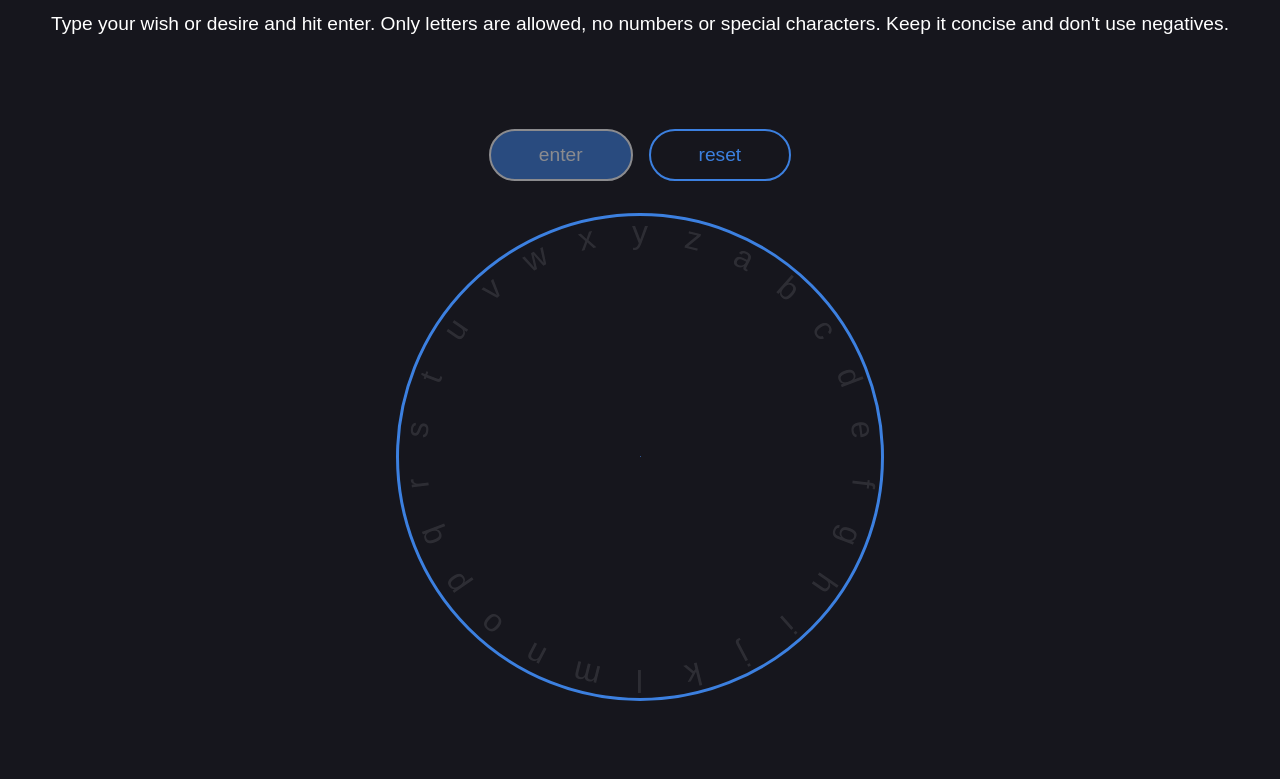
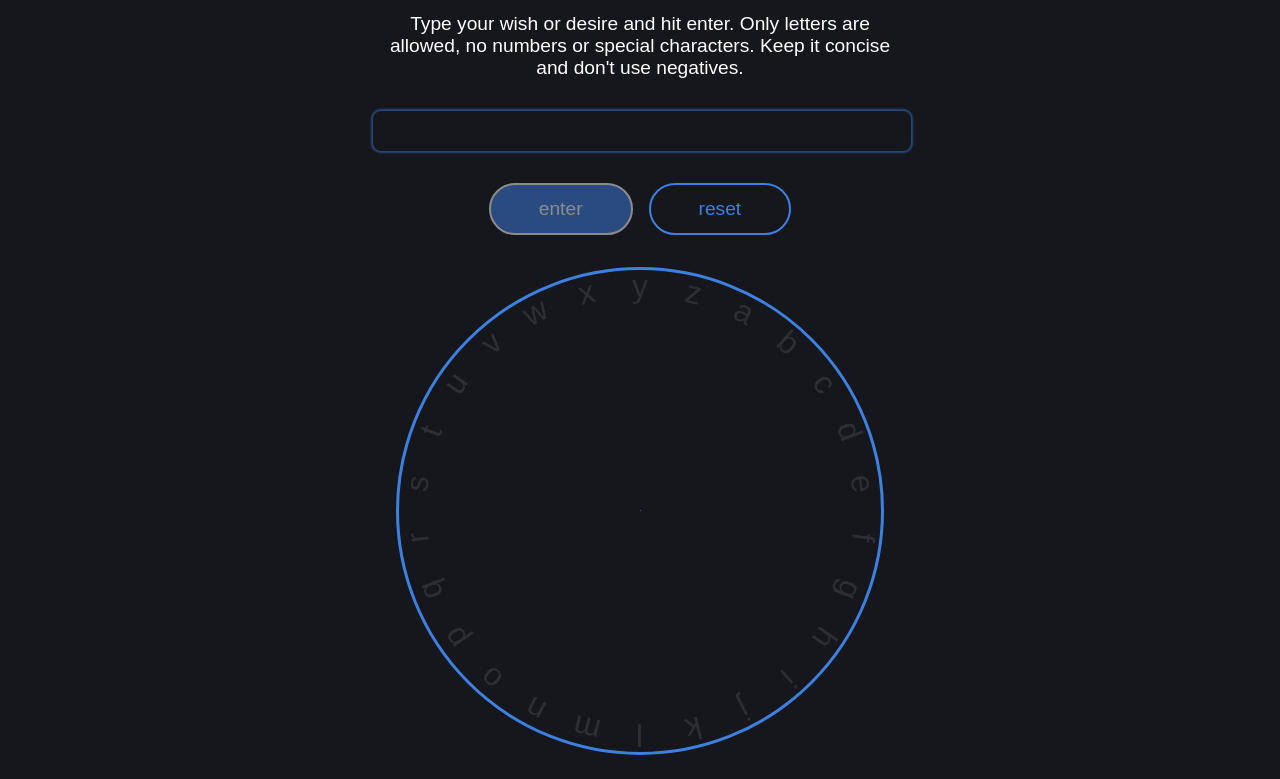
Before and after one commit to Koda-Pig/sigil-generator-v2, a website built with Vite: page index.html in a window 1280 px wide. Shown: the part 64-843 px from the top of the page. Before the commit the page ends 800 px from the top, so only its background shows below. Built offline with nearby package versions, Linux system fonts and the light colour scheme.

Commit message:
UI improvements and add logo

```diff
--- a/index.html
+++ b/index.html
@@ -3,6 +3,8 @@
   <head>
     <meta charset="UTF-8" />
     <meta name="viewport" content="width=device-width, initial-scale=1.0" />
+    <link rel="icon" href="./logo.svg" />
+    <link rel="mask-icon" sizes="any" href="logo.svg" />
     <title>Sigil Generator</title>
   </head>
   <body>
--- a/src/styles/style.scss
+++ b/src/styles/style.scss
@@ -51,6 +51,7 @@ h1 {
   label {
     font-size: 1.2rem;
     text-align: center;
+    max-width: 50ch;
   }
 
   .input {
@@ -61,7 +62,13 @@ h1 {
     font-size: 1.5rem;
     text-align: center;
     min-width: min(40ch, 100%);
+    max-width: 50ch;
     caret-color: white;
+    box-shadow: 0 0 2px 2px var(--blue-50);
+    border-radius: 8px;
+    padding-block: 6px;
+
+    // &:internal-
   }
 
   .buttons {
```
Also changed, not shown: public/logo.svg (added).
